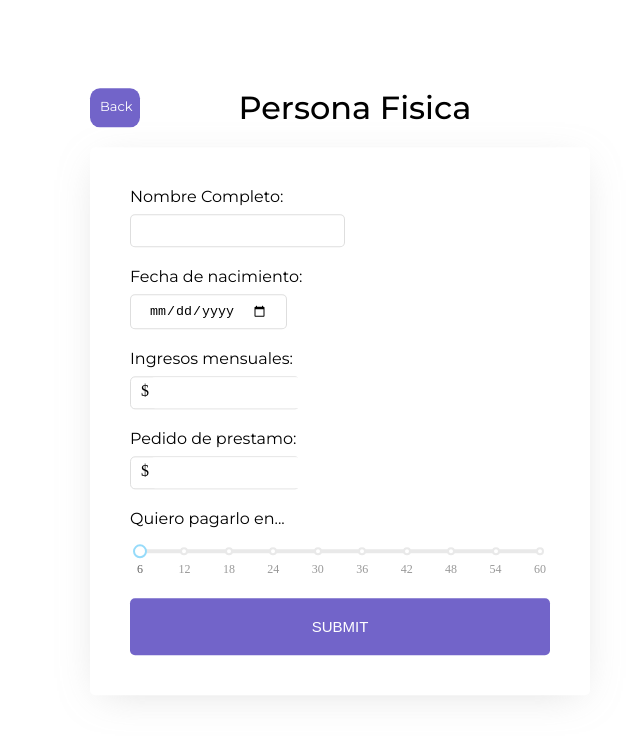
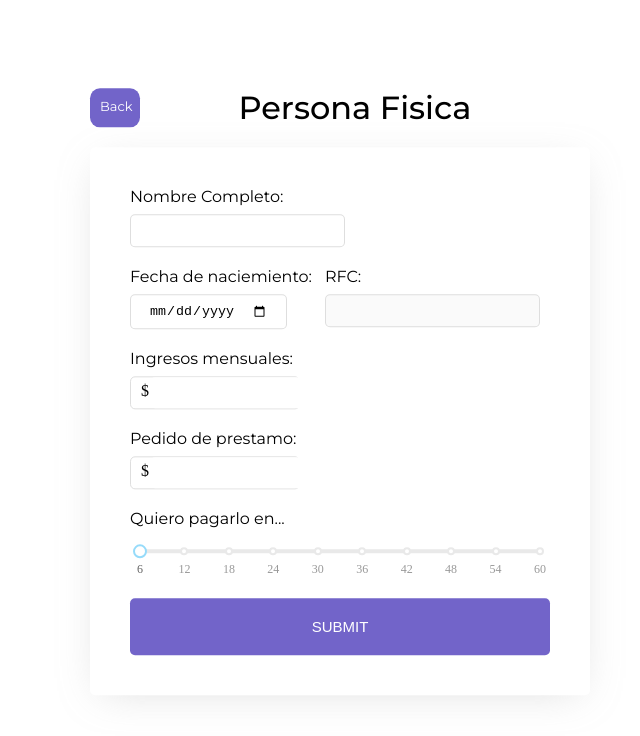
Before and after one commit to sebastiancrossa/kredito, a React (Create React App) app: page /persona/fisica/form in a window 1280 px wide. Shown: the top 736 px of the page, without its empty margins (300-940 px from the left). Built offline with nearby package versions, Linux system fonts and the light colour scheme.

Commit message:
RFC now automatically generates

```diff
--- a/package.json
+++ b/package.json
@@ -3,11 +3,13 @@
   "version": "0.1.0",
   "private": true,
   "dependencies": {
+    "axios": "^0.18.0",
     "rc-slider": "^8.6.9",
     "react": "^16.8.6",
     "react-dom": "^16.8.6",
     "react-router-dom": "^5.0.0",
-    "react-scripts": "3.0.0"
+    "react-scripts": "3.0.0",
+    "unirest": "^0.6.0"
   },
   "scripts": {
     "start": "react-scripts start",
--- a/src/components/PersonaMoralForm.css
+++ b/src/components/PersonaMoralForm.css
@@ -61,6 +61,11 @@ input[type='number'] {
   margin: 30px 0 30px 0;
 }
 
+.personamoral-rfc-container {
+  position: absolute;
+  right: 50px;
+}
+
 button {
   display: block;
 
--- a/src/components/PersonaMoralForm.js
+++ b/src/components/PersonaMoralForm.js
@@ -1,4 +1,5 @@
 import React, { Component } from 'react';
+import axios from 'axios';
 import Slider from 'rc-slider';
 import 'rc-slider/assets/index.css';
 
@@ -32,6 +33,7 @@ class PersonaMoralForm extends Component {
       firstName: '',
       middleName: '',
       lastName: '',
+      rfc: '',
       birthDate: '',
       monthlyEarnings: '',
       loan: '',
@@ -54,6 +56,30 @@ class PersonaMoralForm extends Component {
     this.setState({
       birthDate: e.target.value
     });
+
+    axios
+      .get(
+        `https://jfhe88-rfc-generator-mexico.p.rapidapi.com/rest1/rfc/get?solo_homoclave=0&apellido_materno=${
+          this.state.lastName
+        }&apellido_paterno=${this.state.middleName}&fecha=${
+          this.state.birthDate
+        }&nombre=${this.state.firstName}`,
+        {
+          headers: {
+            'X-RapidAPI-Host': 'jfhe88-rfc-generator-mexico.p.rapidapi.com',
+            'X-RapidAPI-Key':
+              '2261be5678msh93907ccc22442efp17a85fjsnbf6dbfff8699'
+          }
+        }
+      )
+      .then(res => {
+        var rfcJson = res.data;
+        this.setState({
+          rfc: rfcJson.response.data.rfc
+        });
+
+        console.log(rfcJson.response.data.rfc);
+      });
   };
 
   onChangeMonthlyEarnings = e => {
@@ -81,19 +107,46 @@ class PersonaMoralForm extends Component {
   };
 
   handleSubmit = e => {
-    alert(this.state.birthDate);
-    e.preventDefaults();
+    e.preventDefault();
+
+    axios
+      .post(
+        'https://m31l0bxiyi.execute-api.us-east-2.amazonaws.com/default/Hola',
+        {
+          firstName: this.state.firstName,
+          middleName: this.state.middleName,
+          lastName: this.state.lastName,
+          rfc: this.state.rfc,
+          birthDate: this.state.rfc,
+          monthlyEarnings: this.state.monthlyEarnings,
+          loan: this.state.loan,
+          termInMonths: this.state.termInMonths
+        }
+      )
+      .then(res => {
+        console.log(res.data);
+      });
   };
 
   render() {
     return (
       <form className='personamoralform' onSubmit={this.handleSubmit}>
-        <label for='personamoralform-name'>Nombre Completo:</label>
+        <label htmlFor='personamoralform-name'>Nombre Completo:</label>
         <input
           type='text'
           id='personamoralform-name'
           onChange={this.onChangeFirstName}
         />
+
+        <div className='personamoral-rfc-container'>
+          <label for='personamoralform-rfc'>RFC:</label>
+          <input
+            type='text'
+            id='personamoralform-rfc'
+            value={this.state.rfc}
+            disabled
+          />
+        </div>
 
         <label for='personamoralform-date'>Fecha de naciemiento:</label>
         <input
--- a/src/pages/PersonaFisica.js
+++ b/src/pages/PersonaFisica.js
@@ -4,6 +4,7 @@ import './PersonaFisica.css';
 import { Link } from 'react-router-dom';
 
 import PersonaFisicaForm from '../components/PersonaFisicaForm';
+import PersonaMoralForm from '../components/PersonaMoralForm';
 
 class PersonaFisica extends Component {
   render() {
@@ -17,7 +18,7 @@ class PersonaFisica extends Component {
         </div>
 
         <div className='personafisica-form'>
-          <PersonaFisicaForm />
+          <PersonaMoralForm />
         </div>
       </div>
     );
--- a/src/pages/PersonaMoral.js
+++ b/src/pages/PersonaMoral.js
@@ -4,6 +4,7 @@ import './PersonaMoral.css';
 import { Link } from 'react-router-dom';
 
 import PersonaMoralForm from '../components/PersonaMoralForm';
+import PersonaFisicaForm from '../components/PersonaFisicaForm';
 
 class PersonaMoral extends Component {
   render() {
@@ -17,7 +18,7 @@ class PersonaMoral extends Component {
         </div>
 
         <div className='personamoral-form'>
-          <PersonaMoralForm />
+          <PersonaFisicaForm />
         </div>
       </div>
     );
```
Also changed, not shown: 1 other file (tests, documents, lock files or other folders).
